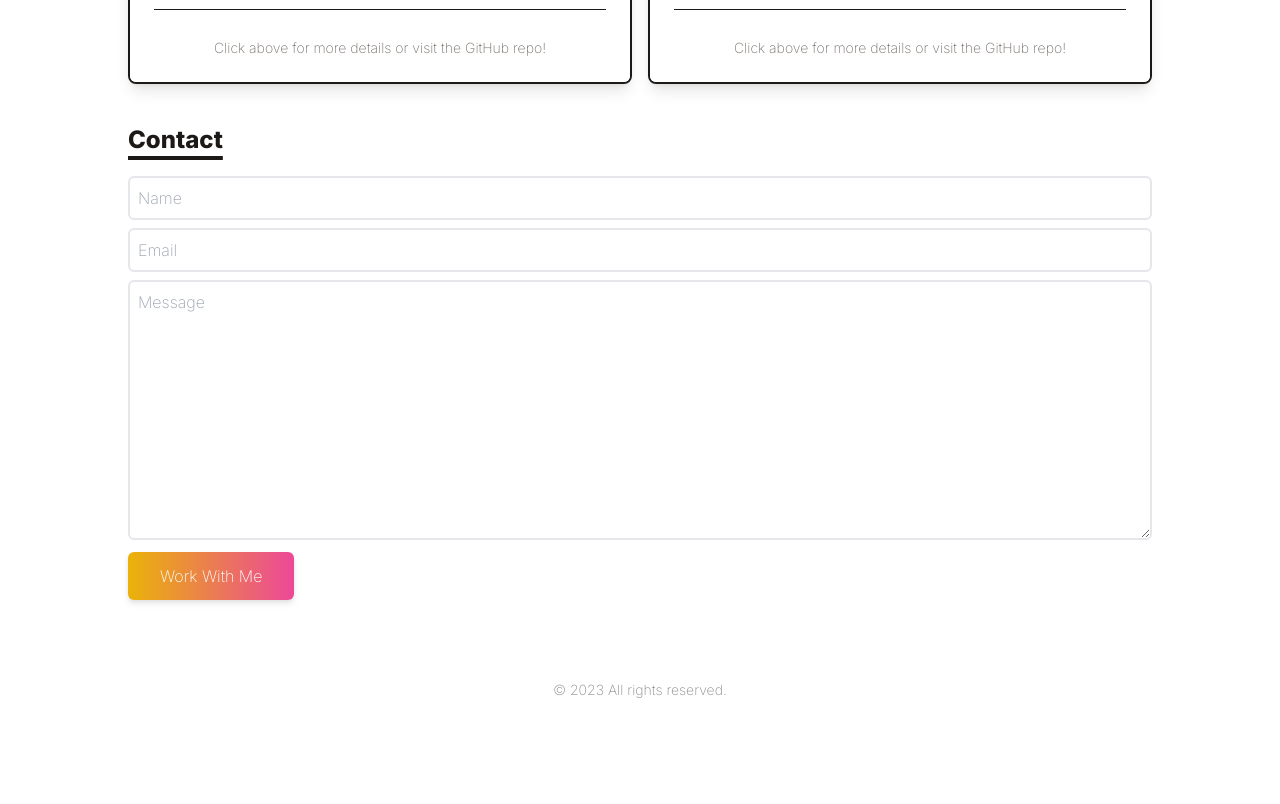
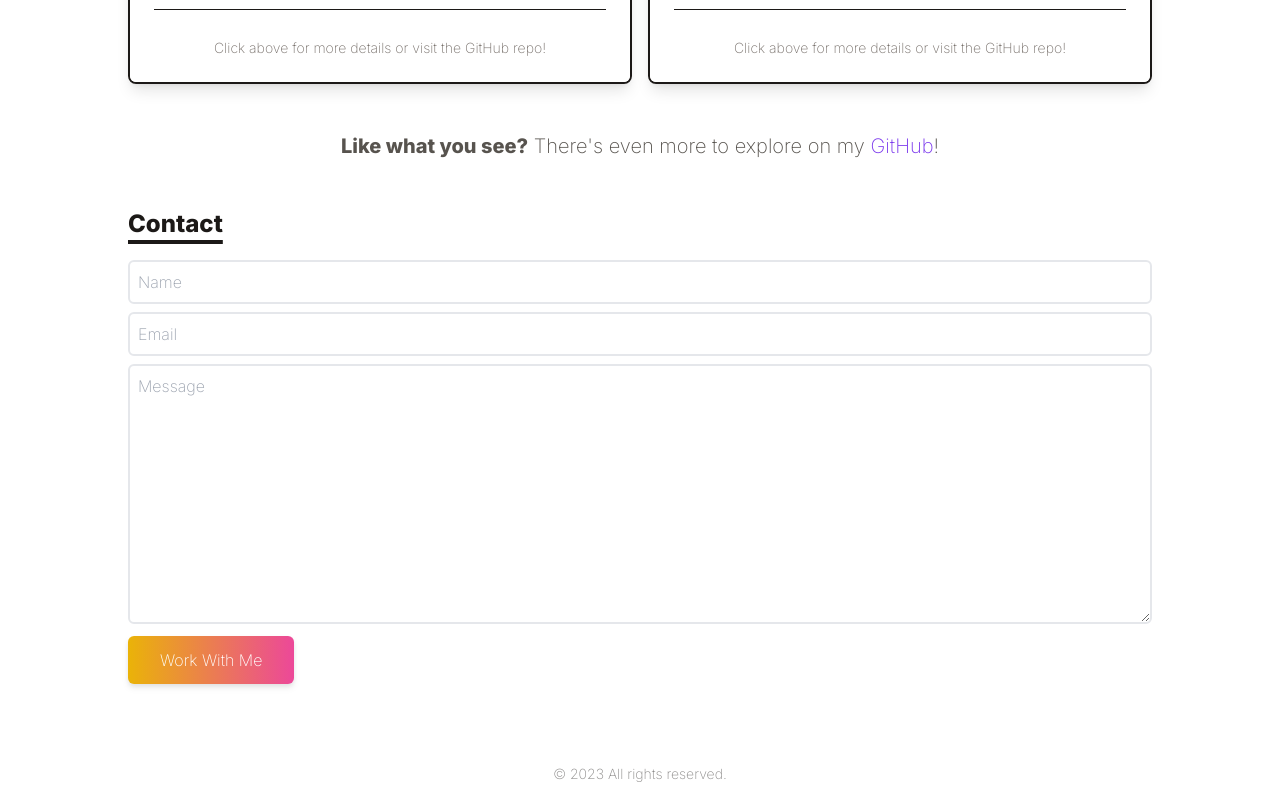
Before and after one commit to simskberna/react-portfoliowebsite, a React (Vite) app: page / in a window 1280 px wide. Shown: the part 1880-2684 px from the top of the page. Before the commit the page ends 2600 px from the top, so only its background shows below. Built offline with nearby package versions, Linux system fonts and the light colour scheme.

Commit message:
feat: new text section

```diff
--- a/src/App.jsx
+++ b/src/App.jsx
@@ -1,4 +1,4 @@
-import React, { useEffect, useState } from 'react'
+import React, { useEffect, useState } from 'react';
 import { motion } from 'framer-motion';
 import Intro from './components/Intro';
 import Portfolio from './components/Portfolio';
@@ -91,6 +91,25 @@ function App() {
           >
             <Portfolio />
           </motion.div>
+
+          <motion.div
+            initial={{ opacity: 0, y: 50 }}
+            animate={{ opacity: 1, y: 0 }}
+            transition={{ duration: 1 }}
+            className="my-12 text-center"
+          >
+            <p className="text-xl text-stone-600 dark:text-stone-200">
+              <span className="font-semibold">Like what you see?</span> There's even more to explore on my{' '}
+              <a
+                href="https://github.com/simskberna"
+                target="_blank"
+                rel="noopener noreferrer"
+                className="text-violet-600 dark:text-orange-400 hover:underline hover:text-violet-500 transition duration-300 ease-in-out">
+                GitHub
+              </a>!
+            </p>
+          </motion.div>
+
           <motion.div
             initial={{ opacity: 0, y: 100 }}
             animate={{ opacity: 1, y: 0 }}
```
